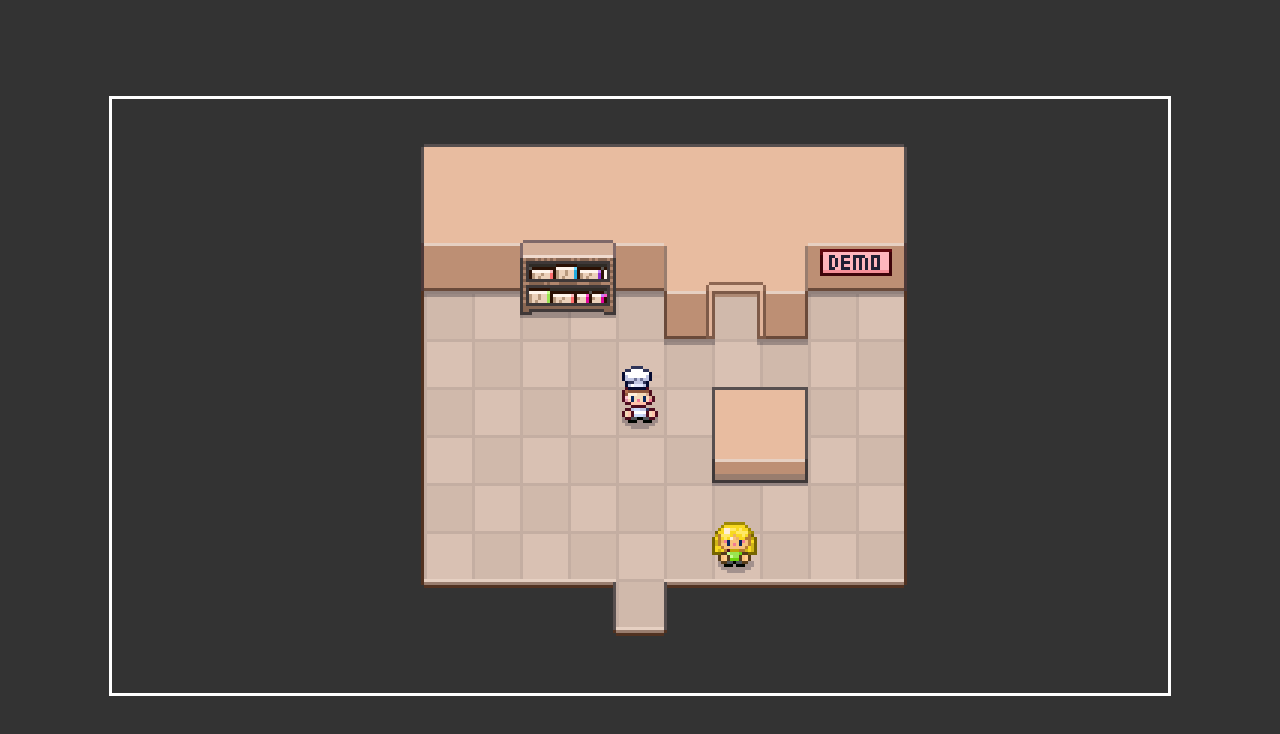
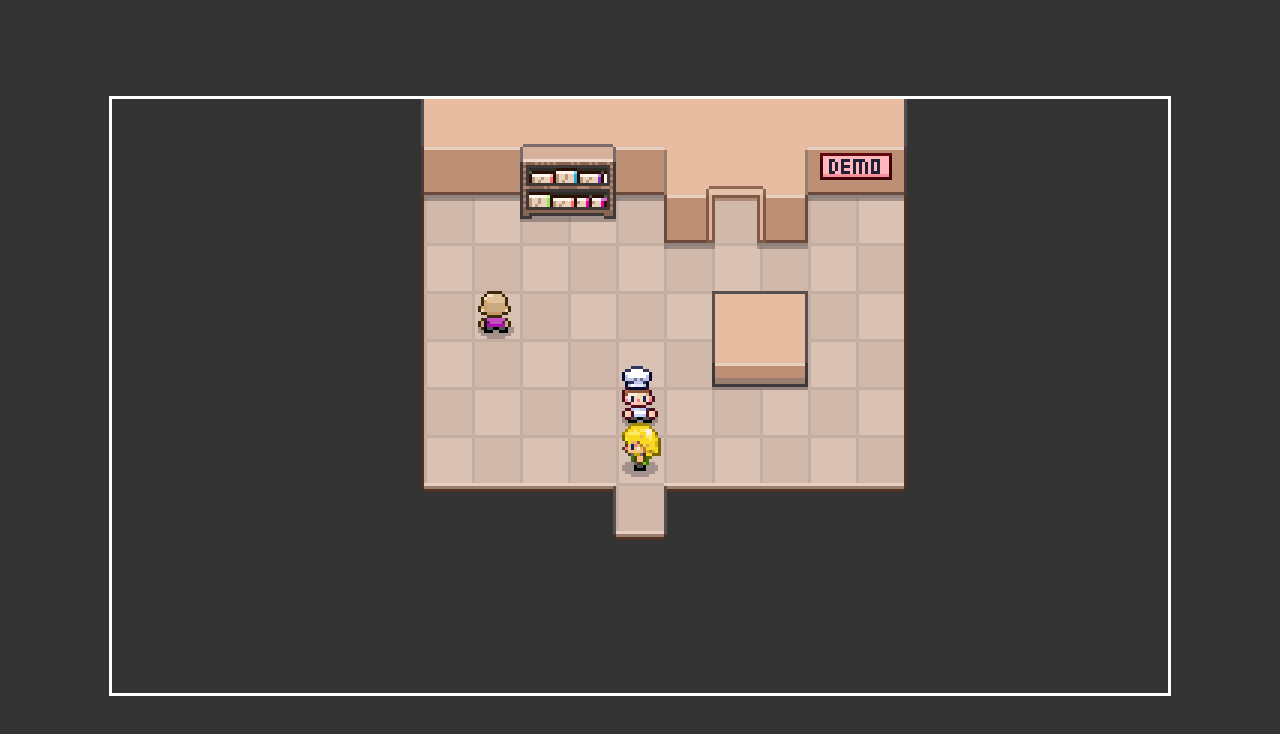
Before and after one commit to noelruault/2d-game, a plain HTML site: page index.html in a window 1280 px wide. Drawn offline with Linux system fonts and the light colour scheme.

Commit message:
Part 8: Behaviors & cutscenes

```diff
--- a/GameObject.js
+++ b/GameObject.js
@@ -1,5 +1,6 @@
 class GameObject {
   constructor(config) {
+    this.id = null; // id helps targeting game objects to give them specific interactions or behaviors
     this.isMounted = false;
     this.x = config.x || 0;
     this.y = config.y || 0;
@@ -8,12 +9,45 @@ class GameObject {
       gameObject: this,
       src: config.src || "/images/characters/people/hero.png",
     });
+    this.behavior = config.behavior || [];
+    this.behaviorIndex = 0;
+  }
+
+  // doBehaviorEvent calls asynchronously all the behaviors associated to a certain character in
+  // the game. This function calls itself recursively, keeping track of the behaviorIndex of any
+  // specific event
+  async doBehaviorEvent(map) {
+    // Don't do anything if there is a more important cutscene or I don't have config to do anything anyway.
+    if (map.isCutscenePlaying || this.behavior.length === 0 || this.isStanding) {
+      return;
+    }
+
+    // Setting up our event with relevant info
+    let eventConfig = this.behavior[this.behaviorIndex];
+    eventConfig.who = this.id;
+
+    // Create an event instance out of our next event config
+    const eventHandler = new OverworldEvent({ map, event: eventConfig });
+    await eventHandler.init(); // await blocks until init() is finished.
+
+    // Setting the next event to fire
+    this.behaviorIndex += 1;
+    if (this.behaviorIndex === this.behavior.length) {
+      this.behaviorIndex = 0;
+    }
+
+    // Recursive Do it again!
+    this.doBehaviorEvent(map);
   }
 
   mount(map) {
-    console.log("mounting!")
     this.isMounted = true;
     map.addWall(this.x, this.y);
+
+    // If we have a behavior, kick off after a short delay
+    setTimeout(() => {
+      this.doBehaviorEvent(map);
+    }, 10)
   }
 
   update() {}
--- /dev/null
+++ b/OverworldEvent.js
@@ -0,0 +1,56 @@
+// OverworldEvent contains the code that instructs the people to do the thing they need to do:
+// music changes, text, movements...
+class OverworldEvent {
+  constructor({ map, event }) {
+    this.map = map
+    this.event = event
+  }
+
+  stand(resolve) {
+    const who = this.map.gameObjects[this.event.who]
+    who.startBehavior({
+      map: this.map,
+    }, {
+      type: "stand",
+      direction: this.event.direction,
+      time: this.event.time,
+    })
+
+    // Set up a handler to complete when correct person is done walking, then resolve the event
+    const completeHandler = e => {
+      if (e.detail.whoId === this.event.who) {
+        document.removeEventListener("PersonStandComplete", completeHandler)
+        resolve()
+      }
+    }
+
+    document.addEventListener("PersonStandComplete", completeHandler)
+  }
+
+  walk(resolve) {
+    const who = this.map.gameObjects[this.event.who]
+    who.startBehavior({
+      map: this.map,
+    }, {
+      type: "walk",
+      direction: this.event.direction,
+      retry: true, // just in case something interrupts a walk action
+    })
+
+    // Set up a handler to complete when correct person is done walking, then resolve the event
+    const completeHandler = e => {
+      if (e.detail.whoId === this.event.who) {
+        document.removeEventListener("PersonWalkingComplete", completeHandler)
+        resolve()
+      }
+    }
+
+    document.addEventListener("PersonWalkingComplete", completeHandler)
+  }
+
+  init() {
+    return new Promise(resolve => {
+      this[this.event.type](resolve)
+    })
+  }
+}
--- a/OverworldMap.js
+++ b/OverworldMap.js
@@ -8,6 +8,8 @@ class OverworldMap {
 
     this.upperImage = new Image();
     this.upperImage.src = config.upperSrc;
+
+    this.isCutscenePlaying = false;
   }
 
   drawLowerImage(ctx, cameraPerson) {
@@ -32,10 +34,13 @@ class OverworldMap {
   }
 
   mountObjects() {
-    Object.values(this.gameObjects).forEach(o => {
+    Object.keys(this.gameObjects).forEach(key => {
 
-      // TODO: determine if this object should actually mount
-      o.mount(this);
+      let gameObject = this.gameObjects[key];
+      gameObject.id = key;
+
+      //TODO: determine if this gameObject should actually mount
+      gameObject.mount(this);
     })
   }
 
@@ -52,6 +57,24 @@ class OverworldMap {
     const { x, y } = utils.nextPosition(wasX, wasY, direction);
     this.addWall(x, y);
   }
+
+  async startCutscene(events) {
+    this.isCutscenePlaying = true;
+
+    for (let i = 0; i < events.length; i++) {
+      const eventHandler = new OverworldEvent({
+        event: events[i],
+        map: this,
+      })
+
+      await eventHandler.init();
+    }
+
+    this.isCutscenePlaying = false;
+
+    // Reset NPCs to do their idle behavior
+    Object.values(this.gameObjects).forEach(object => object.doBehaviorEvent(this))
+  }
 }
 
 window.OverworldMaps = {
@@ -60,15 +83,33 @@ window.OverworldMaps = {
     upperSrc: "/images/maps/DemoUpper.png",
     gameObjects: {
       hero: new Person({
-        isPlayerControlled: true, // makes this person the main, movable character
+        isPlayerControlled: true,
         x: utils.withGrid(5),
         y: utils.withGrid(6),
       }),
-      npc1: new Person({
+      npcA: new Person({
         x: utils.withGrid(7),
         y: utils.withGrid(9),
-        src: "/images/characters/people/npc1.png"
-      })
+        src: "/images/characters/people/npc1.png",
+        behavior: [ // time in milliseconds
+          { type: "stand", direction: "left", time: 800 },
+          { type: "stand", direction: "up", time: 800 },
+          { type: "stand", direction: "right", time: 1200 },
+          { type: "stand", direction: "up", time: 300 },
+        ]
+      }),
+      npcB: new Person({
+        x: utils.withGrid(3),
+        y: utils.withGrid(7),
+        src: "/images/characters/people/npc2.png",
+        behavior: [
+          { type: "walk", direction: "left" },
+          { type: "stand", direction: "left", time: 800 },
+          { type: "walk", direction: "up" },
+          { type: "walk", direction: "right" },
+          { type: "walk", direction: "down" },
+        ]
+      }),
     },
     walls: {
       // making a dynamic key for setting up the walls
--- a/Person.js
+++ b/Person.js
@@ -1,62 +1,83 @@
 class Person extends GameObject {
   constructor(config) {
-    super(config); // constructor of GameObject
+    super(config) // constructor of GameObject
 
-    this.movingProgressRemaining = 0;
-    this.isPlayerControlled = config.isPlayerControlled || false;
+    this.movingProgressRemaining = 0
+    this.isStanding = false
+    this.isPlayerControlled = config.isPlayerControlled || false
     this.directionUpdate = {
-      "up":    ["y", -1],
-      "down":  ["y",  1],
-      "left":  ["x", -1],
-      "right": ["x",  1],
+      up:    ["y", -1],
+      down:  ["y", 1],
+      left:  ["x", -1],
+      right: ["x", 1],
     }
   }
 
   updatePosition() {
-    const [property, change] = this.directionUpdate[this.direction];
-    this[property] += change;
-    this.movingProgressRemaining -= 1;
+    const [property, change] = this.directionUpdate[this.direction]
+    this[property] += change
+    this.movingProgressRemaining -= 1
+
+    if (this.movingProgressRemaining === 0) {
+      // when the moving action is finished
+      utils.emitEvent("PersonWalkingComplete", { whoId: this.id })
+    }
   }
 
   updateSprite() {
     if (this.movingProgressRemaining > 0) {
-      this.sprite.setAnimation("walk-" + this.direction);
-      return;
+      this.sprite.setAnimation("walk-" + this.direction)
+      return
     }
-    this.sprite.setAnimation("idle-" + this.direction);
+    this.sprite.setAnimation("idle-" + this.direction)
   }
 
+  // startBehavior sets the character state to whatever behavior has
   startBehavior(state, behavior) {
-    //Set character direction to whatever behavior has
-    this.direction = behavior.direction; // move
+    this.direction = behavior.direction // move
     if (behavior.type === "walk") {
-      //Stop here if space is not free
+
+      // Stop here if space is not free and retry
       if (state.map.isSpaceTaken(this.x, this.y, this.direction)) {
-        return;
+        behavior.retry && setTimeout(() => {
+          this.startBehavior(state, behavior)
+        }, 10)
+
+        return
       }
 
-      //Ready to walk!
-      state.map.moveWall(this.x, this.y, this.direction);
-      this.movingProgressRemaining = 16; // reset
+      // Ready to walk!
+      state.map.moveWall(this.x, this.y, this.direction)
+      this.movingProgressRemaining = 16 // reset
+      this.updateSprite(state)
+    }
+
+    if (behavior.type === "stand") {
+      this.isStanding = true
+      setTimeout(() => {
+        utils.emitEvent("PersonStandComplete", {
+          whoId: this.id,
+        })
+        this.isStanding = false
+      }, behavior.time)
     }
   }
 
   update(state) {
     if (this.movingProgressRemaining > 0) {
-      this.updatePosition();
+      this.updatePosition()
     } else {
       // More cases for starting to walk will come here
-      //
-      //
+      // ...
 
       // Case: We're keyboard ready and have an arrow pressed
-      if (this.isPlayerControlled && state.arrow) {
+      if (!state.map.isCutscenePlaying && this.isPlayerControlled && state.arrow) {
         this.startBehavior(state, {
           type: "walk",
-          direction: state.arrow
+          direction: state.arrow,
         })
       }
-      this.updateSprite(state);
+      this.updateSprite(state)
     }
   }
 
--- a/index.html
+++ b/index.html
@@ -2,7 +2,8 @@
 <html>
   <head>
     <title>Pizza Legends</title>
-    <link href="/styles.css" type="text/css" rel="stylesheet">
+    <link rel="stylesheet" href="/styles.css" type="text/css" >
+    <link rel="apple-touch-icon" href="favicon.ico" />
   </head>
   <body>
     <div class="game-container">
@@ -17,6 +18,7 @@
     <script src="/Person.js"></script>
     <script src="/Sprite.js"></script>
     <script src="/OverworldMap.js"></script>
+    <script src="/OverworldEvent.js"></script>
     <script src="/init.js"></script>
 
   </body>
--- a/utils.js
+++ b/utils.js
@@ -11,7 +11,6 @@ const utils = {
     let x = initialX;
     let y = initialY;
     const size = 16;
-
     if (direction === "left") {
       x -= size;
     } else if (direction === "right") {
@@ -21,8 +20,11 @@ const utils = {
     } else if (direction === "down") {
       y += size;
     }
+    return { x, y };
+  },
 
-    return { x, y };
+  emitEvent(name, detail) {
+    const event = new CustomEvent(name, {detail});
+    document.dispatchEvent(event);
   }
-
 }
```
Also changed, not shown: init.js (+5 -5 lines), overworld.js (+30 -20 lines), README.md, 1 other file.
